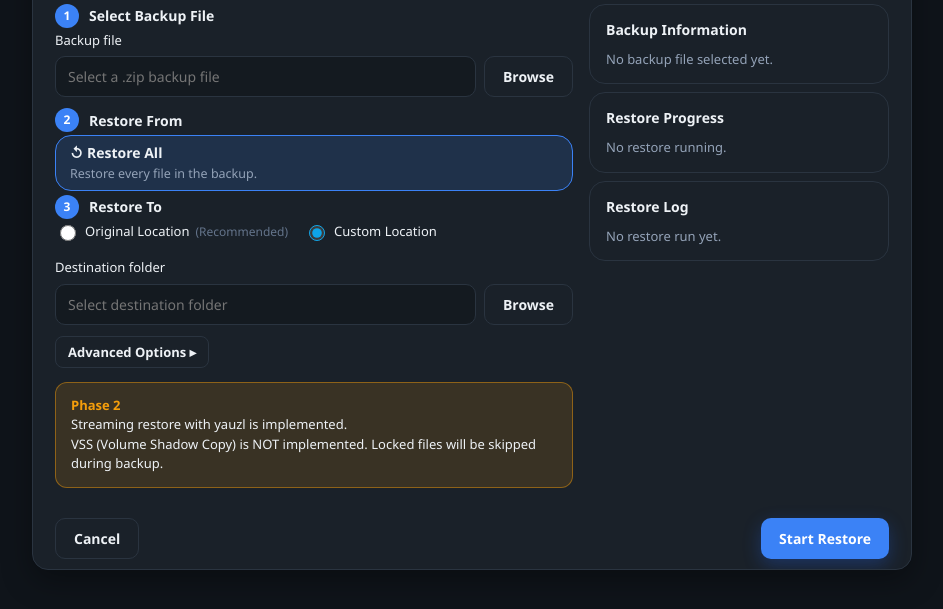
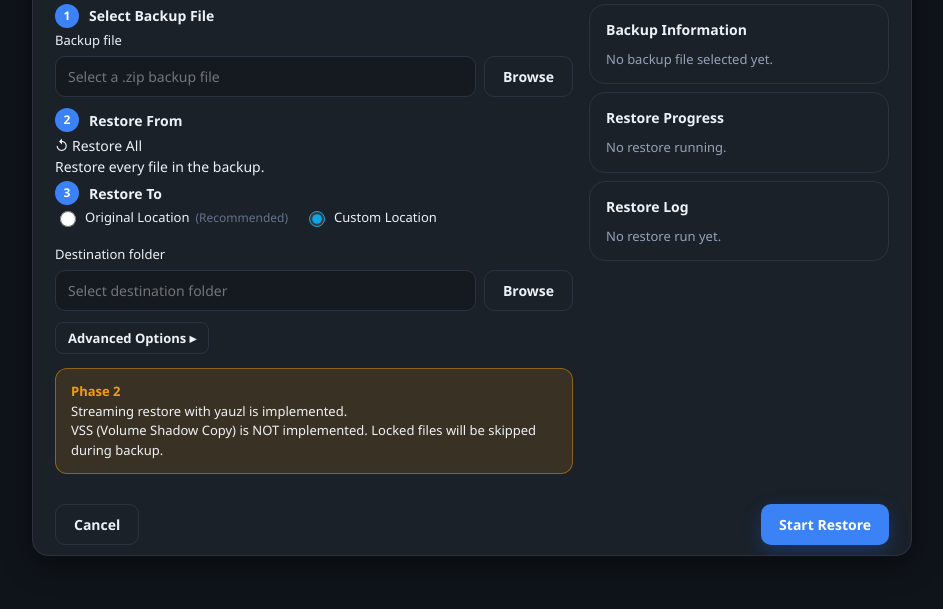
Before and after one commit to MohamedAdel201295/TechVision_Backup, an Electron app: page src/restore-wizard.html in a window 1280 px wide. Shown: the part 85-694 px from the top of the page, without its empty margins (168-1111 px from the left). Drawn offline with Linux system fonts and the light colour scheme; no server answers.

Commit message:
Cleanup: remove dead .restore-mode-* CSS left over after the Restore From step was removed

```diff
--- a/src/styles.css
+++ b/src/styles.css
@@ -826,12 +826,6 @@ body[data-theme="light"] .log-box { background: #0f1e2e; }
 .restore-step-head h3 { margin: 0; font-size: 14px; }
 .restore-valid { font-size: 13px; font-weight: 600; color: var(--success); margin-top: 3px; }
 .restore-valid.bad { color: var(--danger); }
-.restore-mode-card {
-  border: 1px solid var(--accent); background: var(--accent-bg);
-  border-radius: var(--radius-lg); padding: 6px 14px;
-}
-.restore-mode-title { font-weight: 700; }
-.restore-mode-sub { font-size: 12.5px; color: var(--muted); margin-top: 2px; }
 .restore-side { display: flex; flex-direction: column; gap: 8px; position: sticky; top: 0; }
 .restore-side .card { margin-bottom: 0; }
 .restore-side h3 { margin: 0 0 10px; font-size: 14px; }
```
